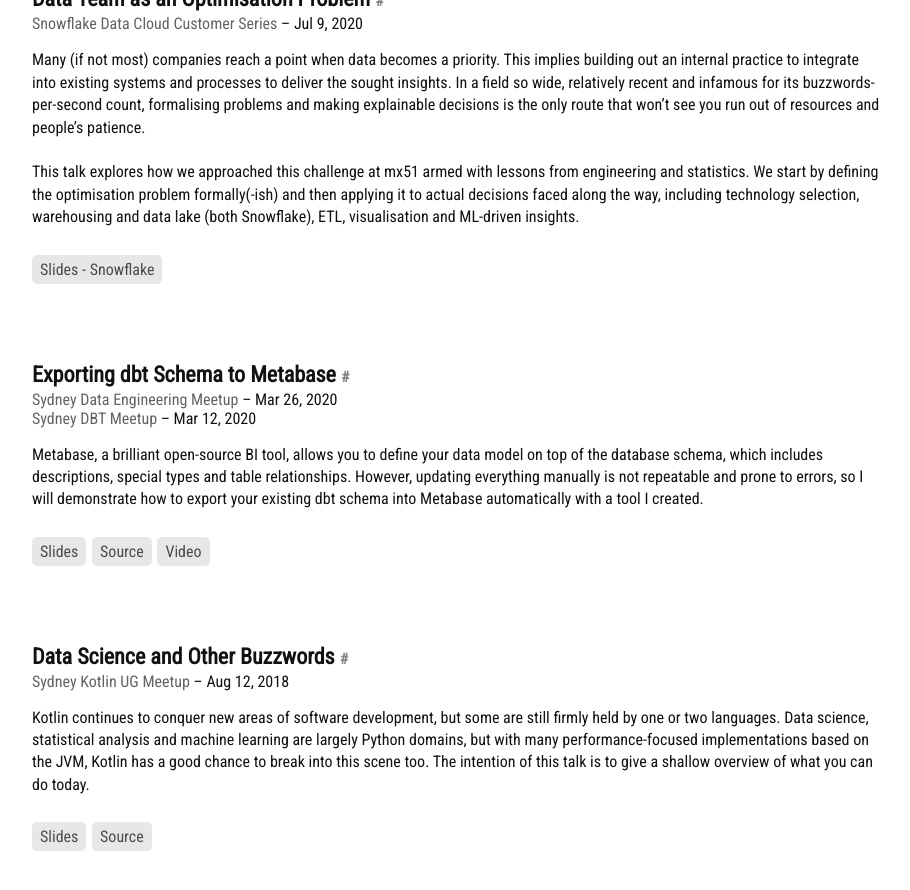
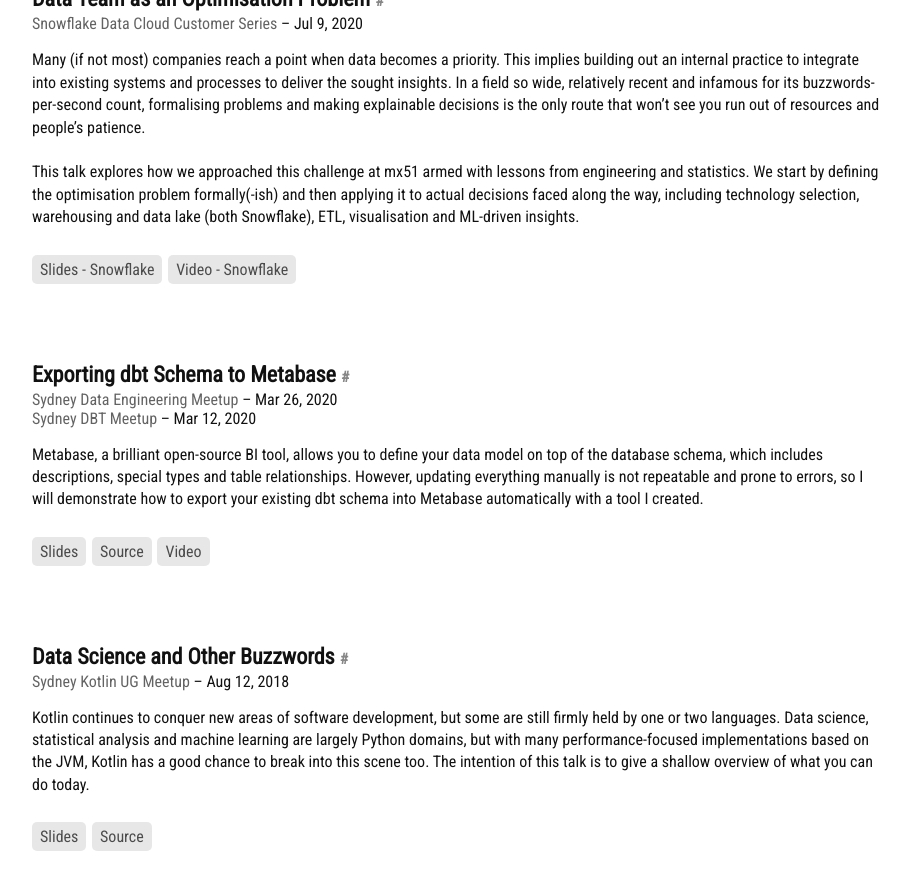
Before and after one commit to gouline/gouline.github.io, a Jekyll site: the page built from talks.html, in a window 1280 px wide and 900 px high, scrolled down 315 px. Shown: the top 890 px of the window, without its empty margins (183-1093 px from the left). Built offline with Jekyll 4.4.1, drawn with Linux system fonts in a browser that asks for light colours; nearby versions of some CDN libraries.

Commit message:
Update talks.yml

```diff
--- a/_data/talks.yml
+++ b/_data/talks.yml
@@ -246,3 +246,6 @@
   links:
     - title: Slides - Snowflake
       url: https://docs.google.com/presentation/d/1jxn6CdRZFOaELUfOxYXGAeaqCfUXnnmaR2gPEO3WBlQ
+
+    - title: Video - Snowflake
+      url: https://wcc.on24.com/webcast/previewlobby?e=2368326&k=15CEF7E77DA389D99933DF8D36CA2EAC
```
